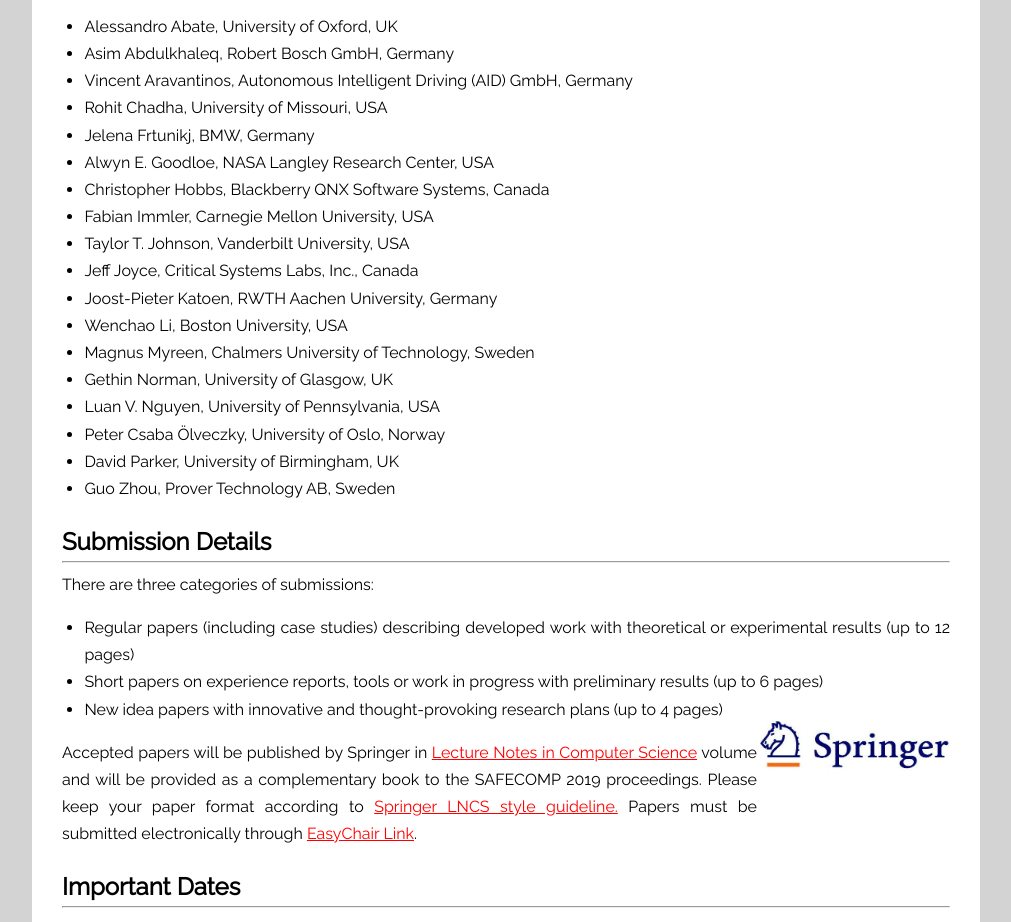
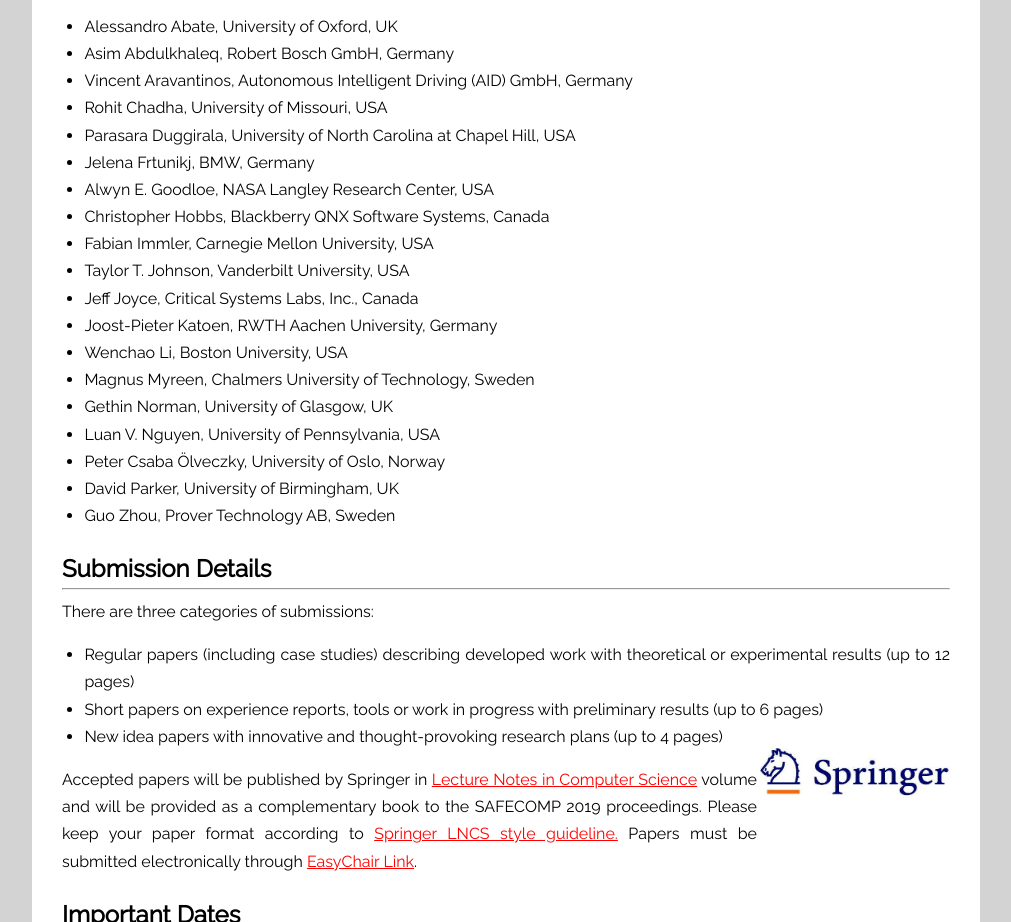
Before and after one commit to ft4das/ft4das.github.io, a plain HTML site: page index.html in a window 1280 px wide. Shown: the part 1952-2874 px from the top of the page, without its empty margins (134-1145 px from the left). Drawn offline with Linux system fonts and the light colour scheme.

Commit message:
Parasara Duggirala added

```diff
--- a/index.html
+++ b/index.html
@@ -206,6 +206,7 @@
 			<li> Asim Abdulkhaleq, Robert Bosch GmbH, Germany </li>
 			<li> Vincent Aravantinos, Autonomous Intelligent Driving (AID) GmbH, Germany</li>
 			<li> Rohit Chadha, University of Missouri, USA</li>
+			<li> Parasara Duggirala, University of North Carolina at Chapel Hill, USA</li>
 			<li> Jelena Frtunikj, BMW, Germany</li>
 			<li> Alwyn E. Goodloe, NASA Langley Research Center, USA</li>
 			<li> Christopher Hobbs, Blackberry QNX Software Systems, Canada </li>
```
